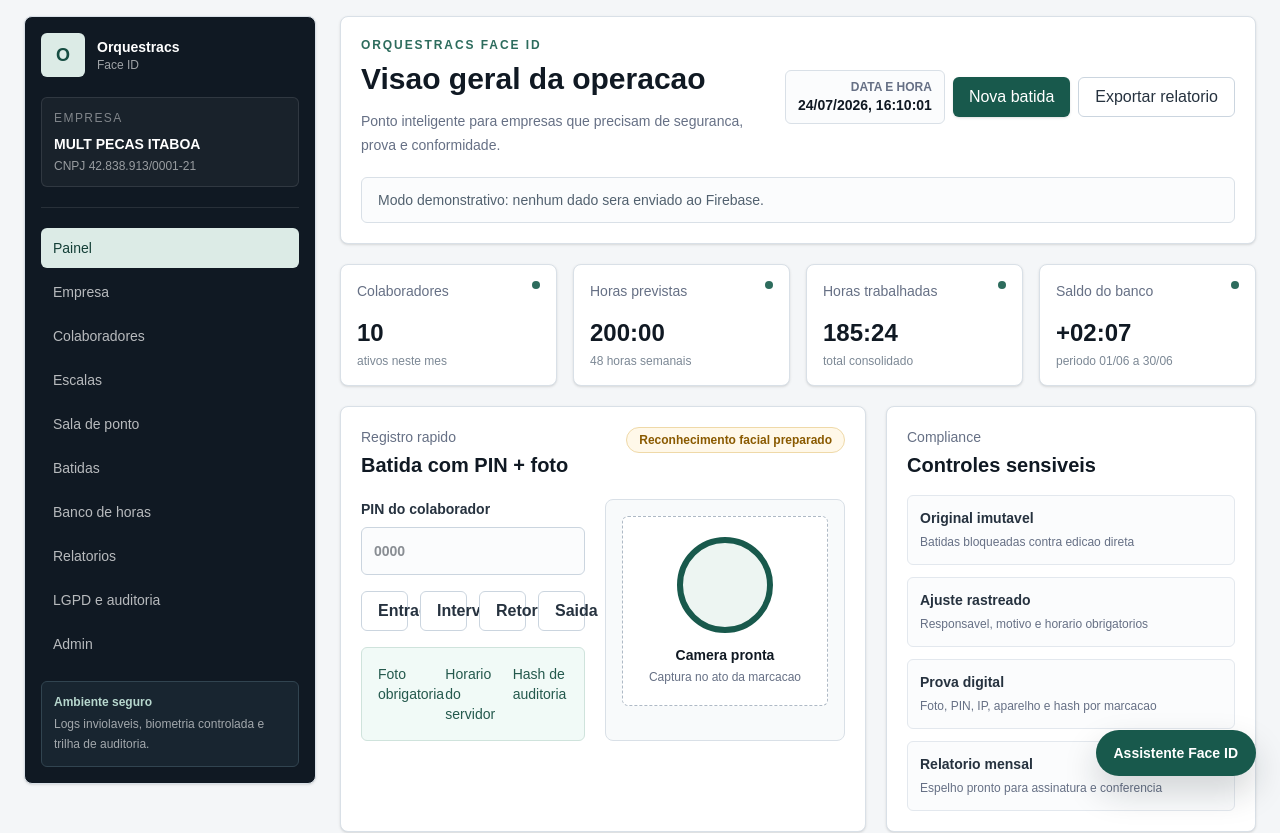
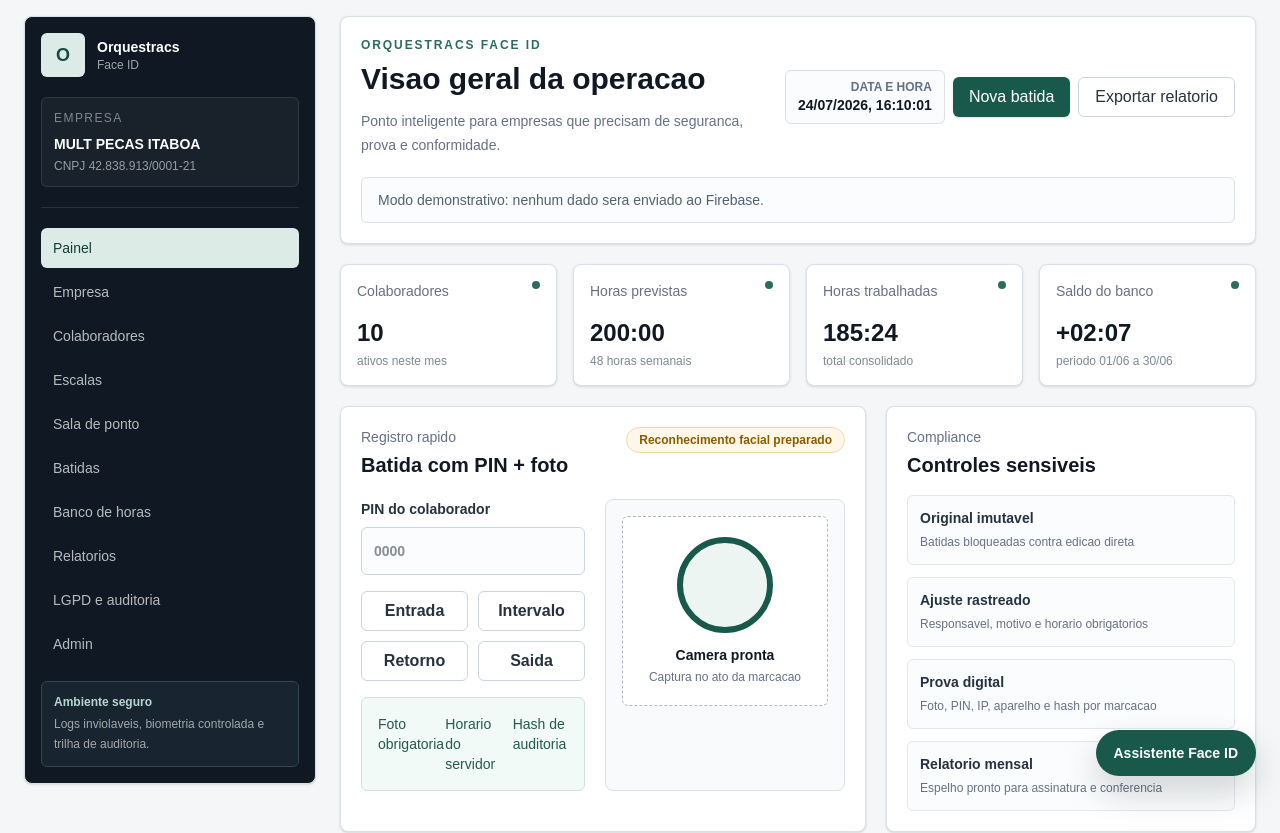
Before and after one commit to alecsanderlima97/Orquestracs-Face-ID, a Next.js app: page / in a window 1280 px wide. Shown: the top 833 px of the page. Built offline with nearby package versions, Linux system fonts and the light colour scheme.

Commit message:
style: corrigir layout dos botoes de batida

```diff
--- a/app/globals.css
+++ b/app/globals.css
@@ -106,6 +106,18 @@ a {
   border-color: #18594c;
   color: #18594c;
   transform: translateY(-1px);
+}
+
+.punch-actions {
+  display: grid;
+  grid-template-columns: repeat(auto-fit, minmax(104px, 1fr));
+  gap: 10px;
+}
+
+.punch-action-button {
+  min-width: 0;
+  padding: 0 12px;
+  white-space: nowrap;
 }
 
 .primary-button:active,
--- a/app/page.tsx
+++ b/app/page.tsx
@@ -560,15 +560,15 @@ function PunchCard({
             />
           </Field>
 
-          <div className="grid grid-cols-2 gap-3 md:grid-cols-4">
+          <div className="punch-actions">
             {["Entrada", "Intervalo", "Retorno", "Saida"].map((label) => (
-              <button className="secondary-button" key={label} onClick={() => onRegister(label)} type="button">
+              <button className="secondary-button punch-action-button" key={label} onClick={() => onRegister(label)} type="button">
                 {label}
               </button>
             ))}
           </div>
 
-          <div className="grid gap-3 rounded-md border border-[#cfe3dc] bg-[#f1faf7] p-4 text-sm text-[#24594d] md:grid-cols-3">
+          <div className="grid gap-3 rounded-md border border-[#cfe3dc] bg-[#f1faf7] p-4 text-sm text-[#24594d] sm:grid-cols-3">
             <span>Foto obrigatoria</span>
             <span>Horario do servidor</span>
             <span>Hash de auditoria</span>
```
